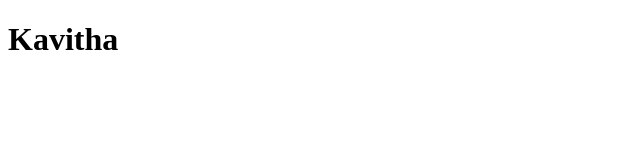
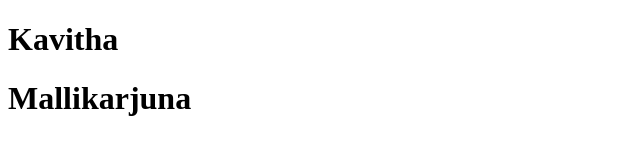
Before and after one commit to Kavitha-Nagaraju/clone, a plain HTML site: page index.html in a window 1280 px wide. Shown: the whole page, without its empty margins (0-640 px from the left). Drawn offline with Linux system fonts and the light colour scheme.

Commit message:
again h1

```diff
--- a/index.html
+++ b/index.html
@@ -7,5 +7,6 @@
 </head>
 <body>
     <h1>Kavitha</h1>
+    <h1>Mallikarjuna</h1>
 </body>
 </html>
```
